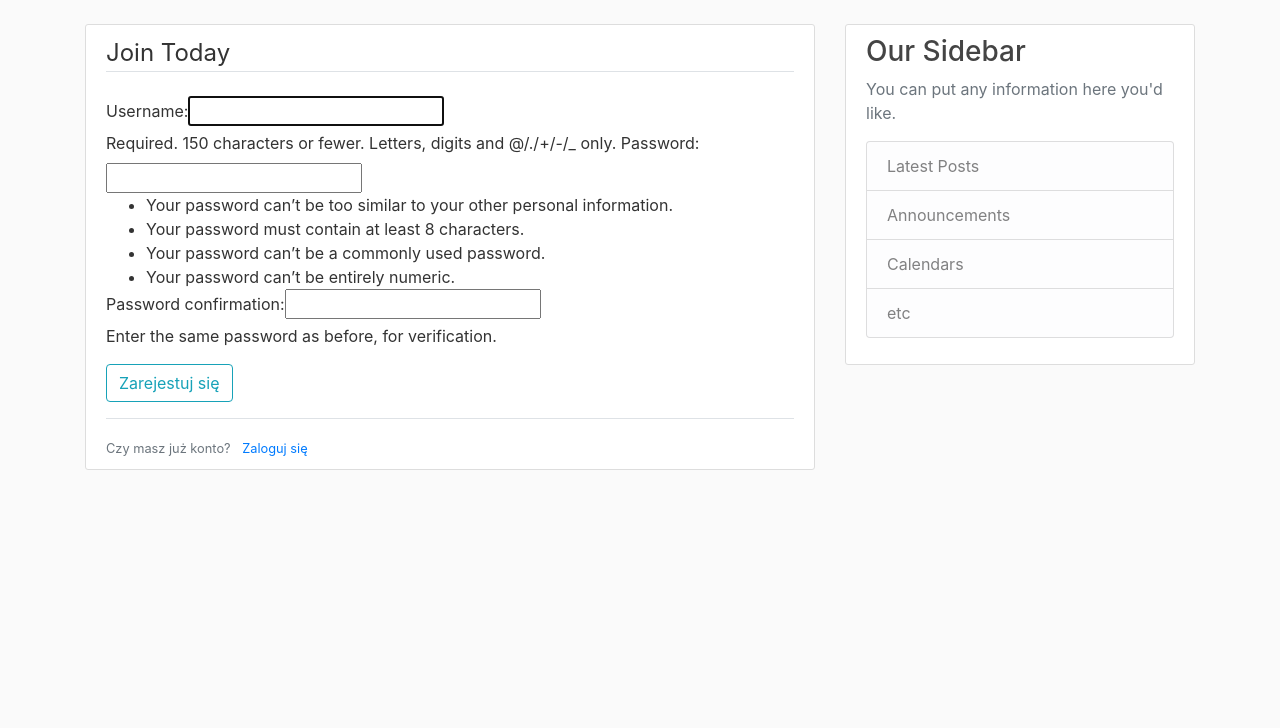
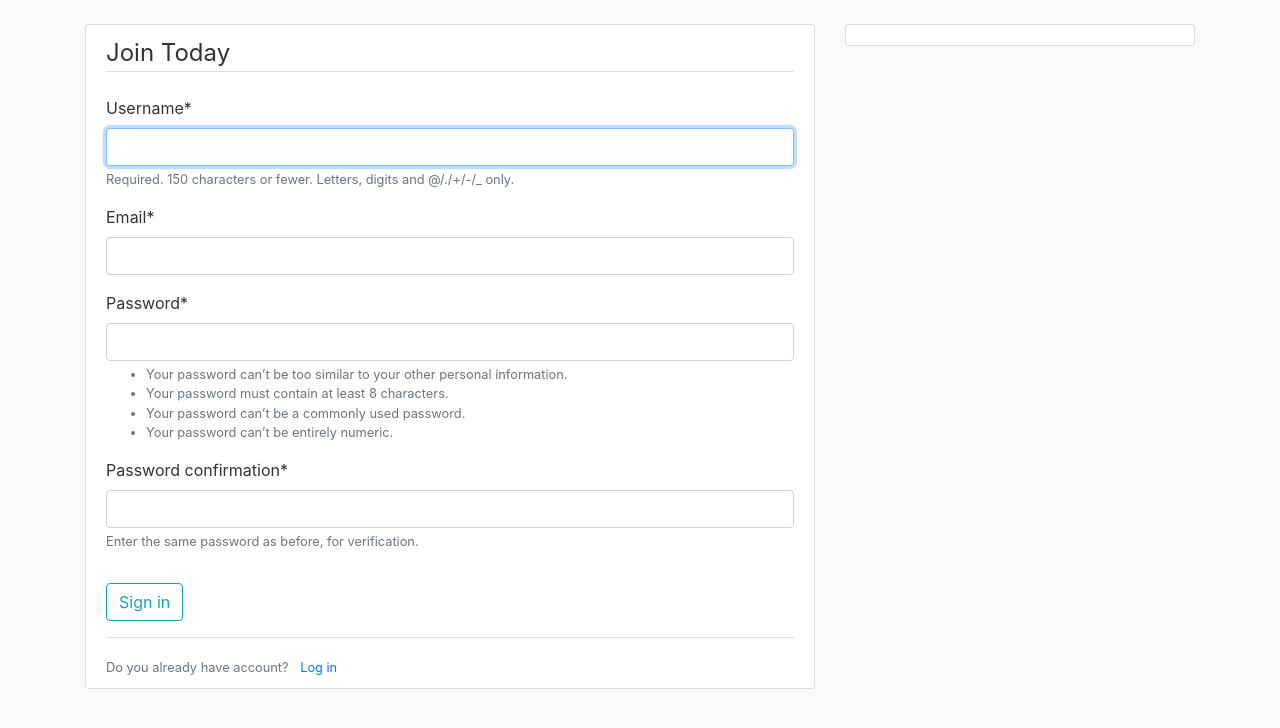
Before and after one commit to KubaSiwiec/ADB, a Django app: page /register/ in a window 1280 px wide. Shown: the part 56-784 px from the top of the page. Run offline with Django 3.2, Linux system fonts and the light colour scheme; some libraries are stand-ins or nearby versions.

Commit message:
Create registration page

```diff
--- a/ADB/settings.py
+++ b/ADB/settings.py
@@ -38,6 +38,7 @@ INSTALLED_APPS = [
     'django.contrib.sessions',
     'django.contrib.messages',
     'django.contrib.staticfiles',
+    'crispy_forms',
 ]
 
 MIDDLEWARE = [
@@ -129,3 +130,5 @@ STATICFILES_DIRS = (
 # https://docs.djangoproject.com/en/3.2/ref/settings/#default-auto-field
 
 DEFAULT_AUTO_FIELD = 'django.db.models.BigAutoField'
+
+CRISPY_TEMPLATE_PACK = 'bootstrap4'
--- /dev/null
+++ b/Users/forms.py
@@ -0,0 +1,10 @@
+from django import forms
+from django.contrib.auth.models import User
+from django.contrib .auth.forms import UserCreationForm
+
+class UserRegisterForm(UserCreationForm):
+    email = forms.EmailField()
+
+    class Meta:
+        model = User
+        fields = ['username', 'email', 'password1', 'password2']
--- a/Users/views.py
+++ b/Users/views.py
@@ -1,7 +1,20 @@
-from django.shortcuts import render
-from django.contrib.auth.forms import UserCreationForm
+from django.shortcuts import render, redirect
+from django.contrib import messages
+from .forms import UserRegisterForm
 
 # Create your views here.
 def register(request):
-    form = UserCreationForm()
+    if request.method == 'POST':
+        print('goog')
+        form = UserRegisterForm(request.POST)
+        if form.is_valid():
+            print('good')
+            # zapisuje formę
+            form.save()
+            username = form.cleaned_data.get('username')
+            messages.success(request, f'Account created for {username}')
+            return redirect('booking-home')
+    else:
+        print('bad')
+        form = UserRegisterForm()
     return render(request, 'Users/register.html', {'form': form})
--- a/templates/ADB/base.html
+++ b/templates/ADB/base.html
@@ -53,15 +53,16 @@
         </div>
         <div class="col-md-4">
           <div class="content-section">
-            <h3>Our Sidebar</h3>
-            <p class='text-muted'>You can put any information here you'd like.
-              <ul class="list-group">
-                <li class="list-group-item list-group-item-light">Latest Posts</li>
-                <li class="list-group-item list-group-item-light">Announcements</li>
-                <li class="list-group-item list-group-item-light">Calendars</li>
-                <li class="list-group-item list-group-item-light">etc</li>
-              </ul>
-            </p>
+              {% block sidebar %}{% endblock %}
+{#            <h3>Our Sidebar</h3>#}
+{#            <p class='text-muted'>You can put any information here you'd like.#}
+{#              <ul class="list-group">#}
+{#                <li class="list-group-item list-group-item-light"></li>#}
+{#                <li class="list-group-item list-group-item-light"></li>#}
+{#                <li class="list-group-item list-group-item-light"></li>#}
+{#                <li class="list-group-item list-group-item-light"></li>#}
+{#              </ul>#}
+{#            </p>#}
           </div>
         </div>
       </div>
--- a/templates/Users/register.html
+++ b/templates/Users/register.html
@@ -1,19 +1,20 @@
 {% extends "ADB/base.html" %}
+{% load crispy_forms_tags %}
 {% block content %}
     <div class="content-section">
         <form method="POST">
             {% csrf_token %}
             <fieldset class="form-group">
                 <legend class="border-bottom mb-4">Join Today</legend>
-                {{ form }}
+                {{ form|crispy}}
             </fieldset>
             <div class="form-group">
-                <button class="btn btn-outline-info" type="submit">Zarejestuj się</button>
+                <button class="btn btn-outline-info" type="submit">Sign in</button>
             </div>
         </form>
         <div class="border-top pt-3">
             <small class="text-muted">
-                Czy masz już konto? <a class="ml-2" href="#">Zaloguj się</a>
+                Do you already have account? <a class="ml-2" href="#">Log in</a>
             </small>
         </div>
     </div>
```
Also changed, not shown: db.sqlite3.
